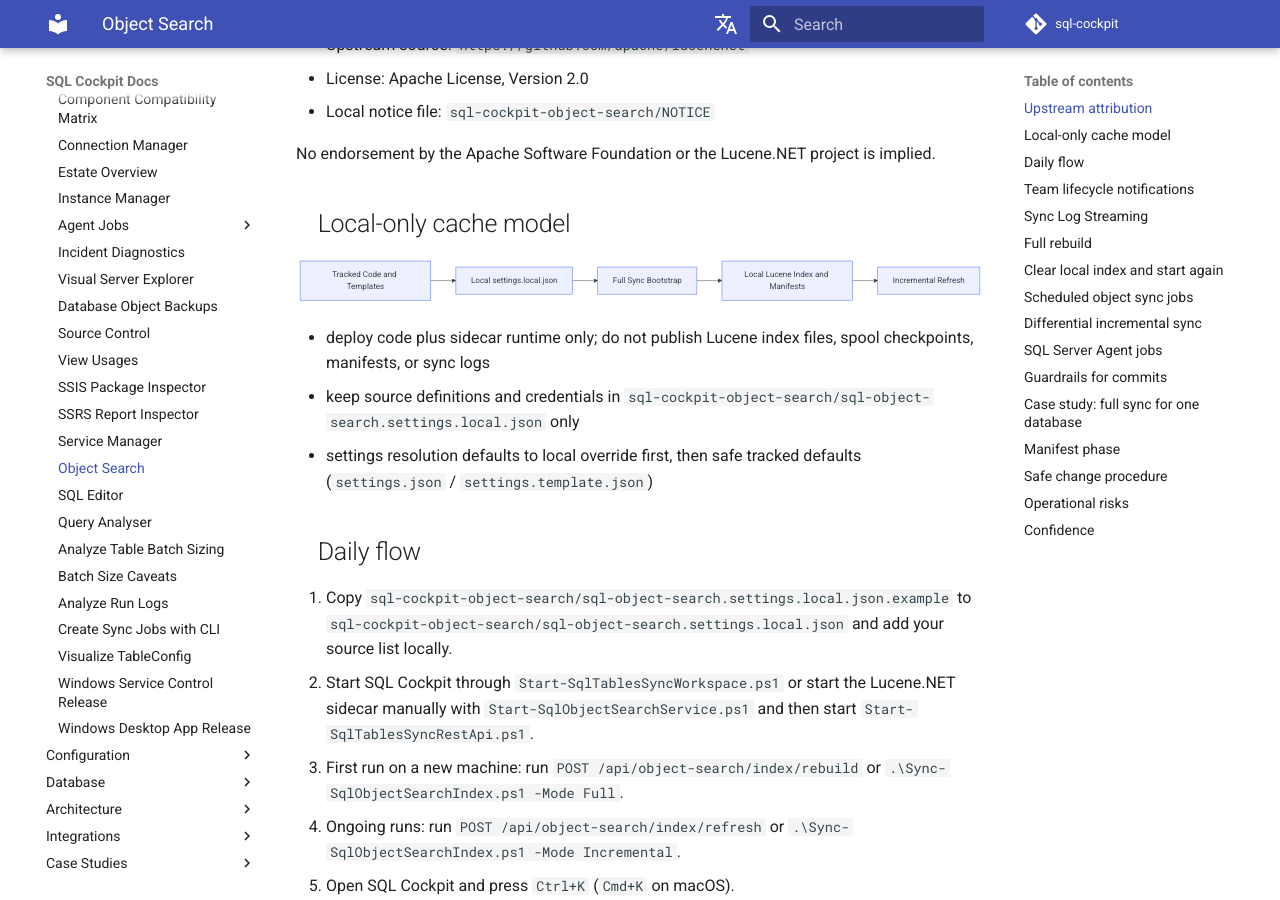
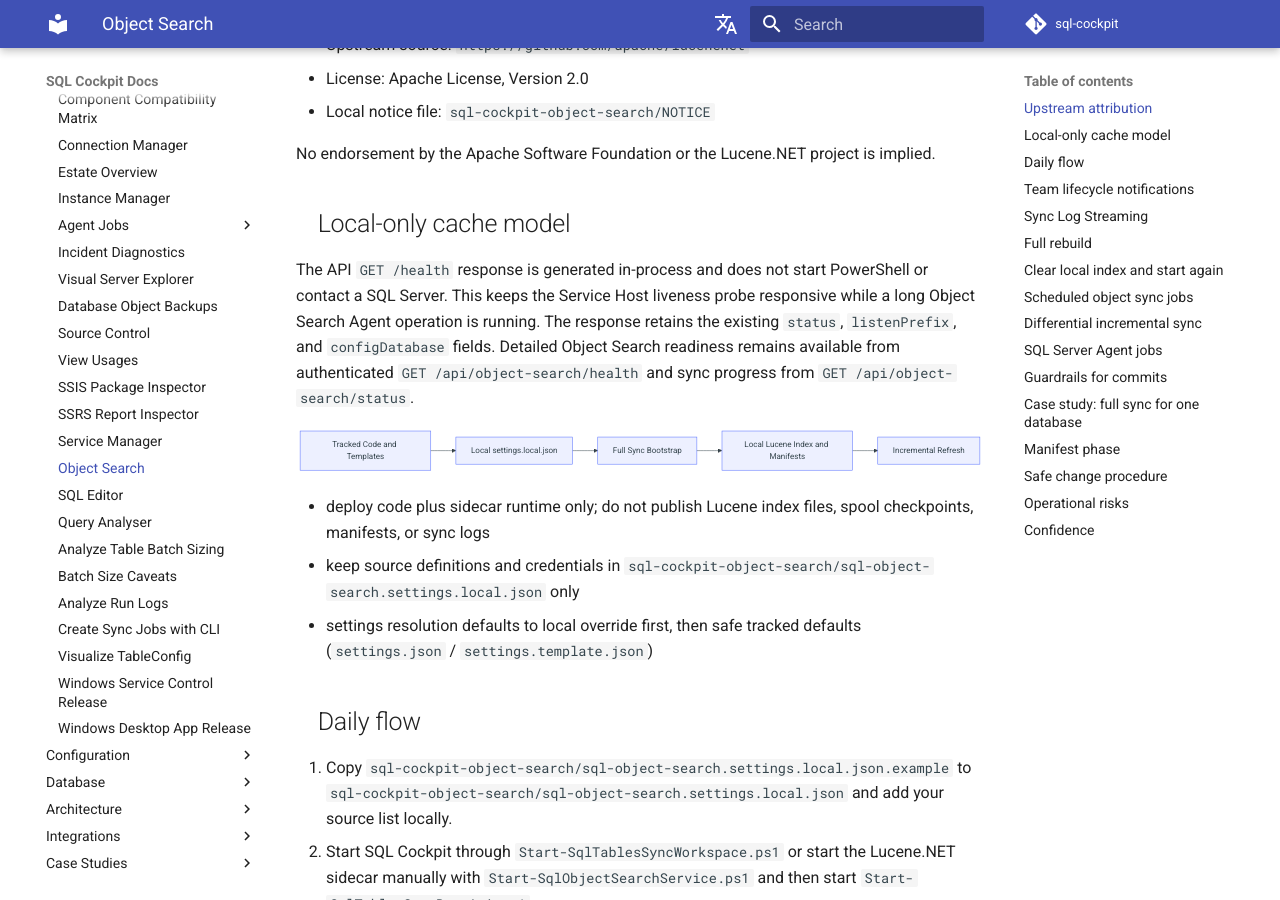
Before and after one commit to sql-cockpit/sql-cockpit-docs-source, an MkDocs documentation site: the page built from docs/operations/object-search.md, in a window 1280 px wide and 900 px high, scrolled down 325 px. Built offline with MkDocs 1.6.1 and Material for MkDocs 9.7.7, drawn with Linux system fonts in a browser that asks for light colours; comment, search, counter and statistics services are not loaded; the version menu is left out.

Commit message:
Document non-blocking API health checks

````diff
--- a/docs/operations/object-search.md
+++ b/docs/operations/object-search.md
@@ -12,6 +12,8 @@
 No endorsement by the Apache Software Foundation or the Lucene.NET project is implied.
 
 ## Local-only cache model
+
+The API `GET /health` response is generated in-process and does not start PowerShell or contact a SQL Server. This keeps the Service Host liveness probe responsive while a long Object Search Agent operation is running. The response retains the existing `status`, `listenPrefix`, and `configDatabase` fields. Detailed Object Search readiness remains available from authenticated `GET /api/object-search/health` and sync progress from `GET /api/object-search/status`.
 
 ```mermaid
 flowchart LR
````
